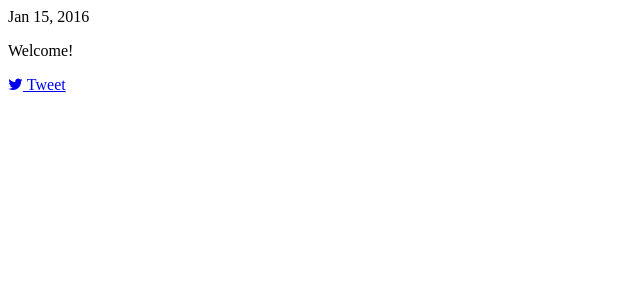
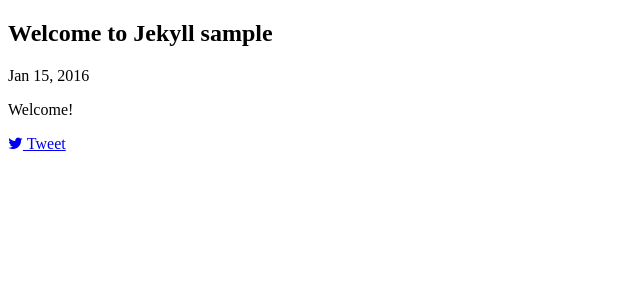
Before and after one commit to menozero/jekyll-sample, a Jekyll site: the page built from _posts/2016-01-15-welcome-to-jekyll-sample.md, in a window 1280 px wide. Shown: the top 300 px of the page, without its empty margins (0-640 px from the left). Built offline with Jekyll 4.4.1, drawn with Linux system fonts in a browser that asks for light colours; nearby versions of some CDN libraries.

Commit message:
Update post.html

```diff
--- a/_includes/post.html
+++ b/_includes/post.html
@@ -1,6 +1,6 @@
 <article class="post" itemscope itemtype="http://schema.org/BlogPosting">
   <header class="post-header">
-    {% if post.title %}<h1 class="post-title" itemprop="name headline">{{ post.title }}</h1>{% endif %}
+    {% if page.title %}<h1 class="post-title" itemprop="name headline">{{ page.title }}</h1>{% endif %}
     <div class="post-meta">
       <time datetime="{{ page.date | date_to_xmlschema }}" itemprop="datePublished">{{ page.date | date: "%b %-d, %Y" }}</time>
       {% if page.author %} • <span itemprop="author" itemscope itemtype="http://schema.org/Person"><span itemprop="name">{{ page.author }}</span></span>{% endif %}
```
